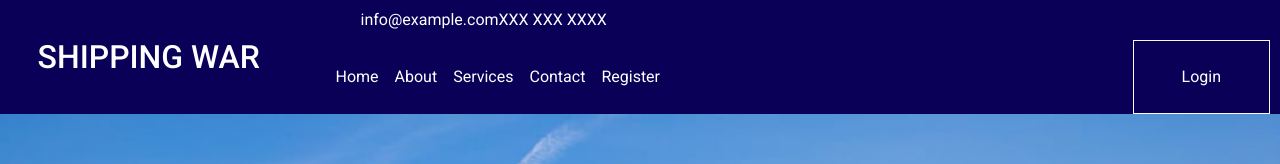
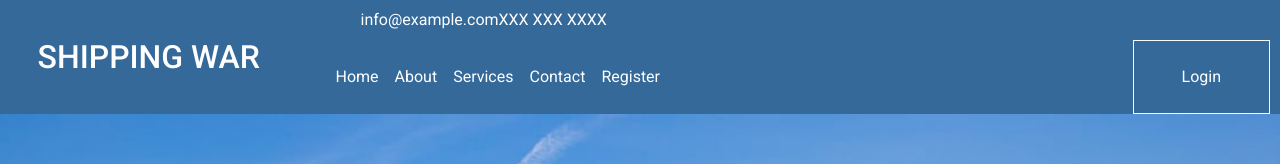
Before and after one commit to haricharanahirwar/the-shipping-war, a React (Vite) app in the folder UI/: page / in a window 1280 px wide. Shown: the top 164 px of the page. Built offline with nearby package versions, Linux system fonts and the light colour scheme.

Commit message:
"navbar update"

```diff
--- a/UI/src/App.jsx
+++ b/UI/src/App.jsx
@@ -31,8 +31,7 @@ function App() {
   return (
     <>
 
-              <Navbar/>
-
+       <Navbar/>
       <Routes>
         <Route path='/' element={<Home/>}></Route>
         <Route path='/slider'element={<Slider />}></Route>
--- a/UI/src/component/navbarcomponents/Navbar.jsx
+++ b/UI/src/component/navbarcomponents/Navbar.jsx
@@ -11,16 +11,16 @@ function Navbar() {
         setInterval(() => {
 
             if (localStorage.getItem("token") != undefined && localStorage.getItem("role") == "admin") {
-                setNavbarContent(<>    <div className="container-fluid px-0" style={{ backgroundColor: '#0A0057', color: 'white' }}>
+                setNavbarContent(<>    <div className="container-fluid px-0" style={{ backgroundColor: '#34699A', color: 'white' }}>
                     <div className="row gx-0">
-                        <div className="col-lg-3 d-none d-lg-block" style={{ backgroundColor: '#0A0057' }}>
+                        <div className="col-lg-3 d-none d-lg-block" style={{ backgroundColor: '#34699A' }}>
                             <Link to="/" className="navbar-brand w-100 h-100 m-0 p-0 d-flex align-items-center justify-content-center">
 
                                 <h2 className="m-0 text-white text-uppercase" style={{ 'color': "white" }}>Shipping War</h2>
                             </Link>
                         </div>
                         <div className="col-lg-9">
-                            <div className="row gx-0 d-none d-lg-flex" style={{ backgroundColor: '#0A0057' }}>
+                            <div className="row gx-0 d-none d-lg-flex" style={{ backgroundColor: '#34699A' }}>
                                 <div className="col-lg-7 px-5 text-start">
                                     <div className="h-100 d-inline-flex align-items-center py-2 me-4">
                                         <i className="fa fa-envelope me-2 text-white"></i>
@@ -29,7 +29,7 @@ function Navbar() {
                                 </div>
                             </div>
 
-                            <nav className="navbar navbar-expand-lg navbar-light p-3 p-lg-0" style={{ backgroundColor: '#0A0057' }}>
+                            <nav className="navbar navbar-expand-lg navbar-light p-3 p-lg-0" style={{ backgroundColor: '#34699A' }}>
                                 <Link to="/" className="navbar-brand d-block d-lg-none">
                                     <h1 className="m-0 text-white text-uppercase">Shipping War</h1>
                                 </Link>
@@ -59,7 +59,7 @@ function Navbar() {
                                         </div>
                                     </div>
 
-                                    <Link to="/logout" className="btn btn-light rounded-0 py-4 px-md-5 d-none d-lg-block text-white"style={{backgroundColor:"#0A0057",color:"white",marginRight:"10px"}}>
+                                    <Link to="/logout" className="btn btn-light rounded-0 py-4 px-md-5 d-none d-lg-block text-white"style={{backgroundColor:"#34699A",color:"white",marginRight:"10px"}}>
                                         Logout <i className="fa fa-arrow-right ms-3"></i>
                                     </Link>
                                 </div>
@@ -70,15 +70,15 @@ function Navbar() {
                 </>);
             }
             else if (localStorage.getItem("token") != undefined && localStorage.getItem("role") == "user") {
-                setNavbarContent(<><div className="container-fluid px-0" style={{ backgroundColor: '#0A0057', color: 'white' }}>
+                setNavbarContent(<><div className="container-fluid px-0" style={{ backgroundColor: '#34699A', color: 'white' }}>
                     <div className="row gx-0">
-                        <div className="col-lg-3 d-none d-lg-block" style={{ backgroundColor: '#0A0057' }}>
+                        <div className="col-lg-3 d-none d-lg-block" style={{ backgroundColor: '#34699A' }}>
                             <Link to="/" className="navbar-brand w-100 h-100 m-0 p-0 d-flex align-items-center justify-content-center">
                                 <h2 className="m-0 text-uppercase" style={{ color: 'white' }}>Shipping War</h2>
                             </Link>
                         </div>
                         <div className="col-lg-9">
-                            <div className="row gx-0 d-none d-lg-flex" style={{ backgroundColor: '#0A0057' }}>
+                            <div className="row gx-0 d-none d-lg-flex" style={{ backgroundColor: '#34699A' }}>
                                 <div className="col-lg-7 px-5 text-start">
                                     <div className="h-100 d-inline-flex align-items-center py-2 me-4">
                                         <i className="fa fa-envelope me-2" style={{ color: 'white' }}></i>
@@ -87,7 +87,7 @@ function Navbar() {
                                 </div>
                             </div>
 
-                            <nav className="navbar navbar-expand-lg navbar-light p-3 p-lg-0" style={{ backgroundColor: '#0A0057' }}>
+                            <nav className="navbar navbar-expand-lg navbar-light p-3 p-lg-0" style={{ backgroundColor: '#34699A' }}>
                                 <Link to="/" className="navbar-brand d-block d-lg-none">
                                     <h1 className="m-0 text-uppercase" style={{ color: 'white' }}>Shipping War</h1>
                                 </Link>
@@ -109,7 +109,7 @@ function Navbar() {
                                         </div>
 
                                     </div>
-                                    <Link to="/logout" className="btn btn-light rounded-0 py-4 px-md-5 d-none d-lg-block"  style={{backgroundColor:"#0A0057",color:"white",marginRight:"10px"}}>
+                                    <Link to="/logout" className="btn btn-light rounded-0 py-4 px-md-5 d-none d-lg-block"  style={{backgroundColor:"#34699A",color:"white",marginRight:"10px"}}>
                                         Logout <i className="fa fa-arrow-right ms-3"></i>
                                     </Link>
                                 </div>
@@ -120,15 +120,15 @@ function Navbar() {
                 </>);
             }
             else {
-                setNavbarContent(<><div className="container-fluid px-0" style={{ backgroundColor: '#0A0057', color: 'white' }}>
+                setNavbarContent(<><div className="container-fluid px-0" style={{ backgroundColor: '#34699A', color: 'white' }}>
                     <div className="row gx-0">
-                        <div className="col-lg-3 d-none d-lg-block" style={{ backgroundColor: '#0A0057' }}>
+                        <div className="col-lg-3 d-none d-lg-block" style={{ backgroundColor: '#34699A' }}>
                             <Link to="/" className="navbar-brand w-100 h-100 m-0 p-0 d-flex align-items-center justify-content-center">
                                 <h2 className="m-0 text-uppercase" style={{ color: 'white' }}>Shipping War</h2>
                             </Link>
                         </div>
                         <div className="col-lg-9">
-                            <div className="row gx-0 d-none d-lg-flex" style={{ backgroundColor: '#0A0057' }}>
+                            <div className="row gx-0 d-none d-lg-flex" style={{ backgroundColor: '#34699A' }}>
                                 <div className="col-lg-7 px-5 text-start">
                                     <div className="h-100 d-inline-flex align-items-center py-2 me-4">
                                         <i className="fa fa-envelope me-2" style={{ color: 'white' }}></i>
@@ -150,7 +150,7 @@ function Navbar() {
                                 </div>
                             </div>
 
-                            <nav className="navbar navbar-expand-lg navbar-light p-3 p-lg-0" style={{ backgroundColor: '#0A0057' }}>
+                            <nav className="navbar navbar-expand-lg navbar-light p-3 p-lg-0" style={{ backgroundColor: '#34699A' }}>
                                 <Link to="/" className="navbar-brand d-block d-lg-none">
                                     <h1 className="m-0 text-uppercase" style={{ color: 'white' }}>Shipping War</h1>
                                 </Link>
@@ -169,7 +169,7 @@ function Navbar() {
                                         <Link to="/register" className="nav-item nav-link text-white">Register</Link>
                                     </div>
 
-                                    <Link to="/login" className="btn btn-light rounded-0 py-4 px-md-5 d-none d-lg-block text-white " style={{backgroundColor:"#0A0057",marginRight:"10px"}}>
+                                    <Link to="/login" className="btn btn-light rounded-0 py-4 px-md-5 d-none d-lg-block text-white " style={{backgroundColor:"#34699A",marginRight:"10px"}}>
                                         Login <i className="fa fa-arrow-right ms-3"></i>
                                     </Link>
                                 </div>
```
